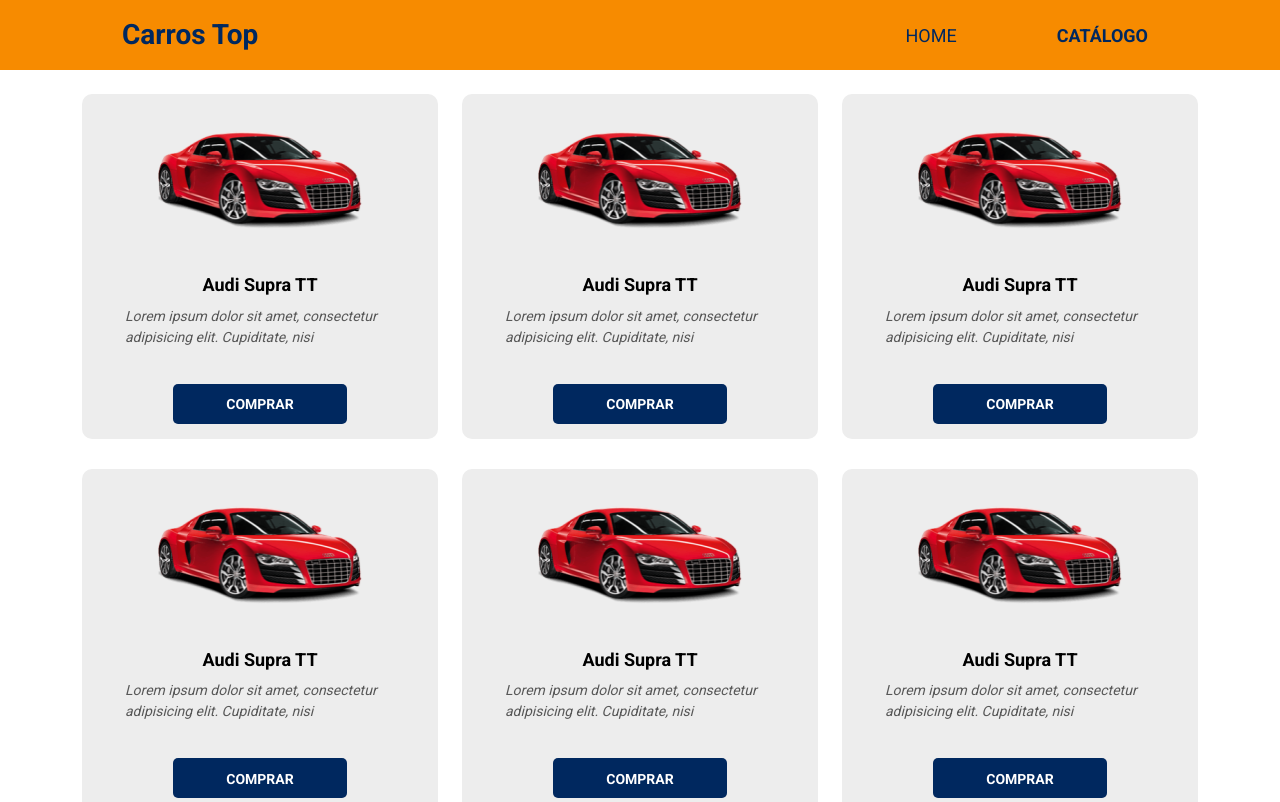
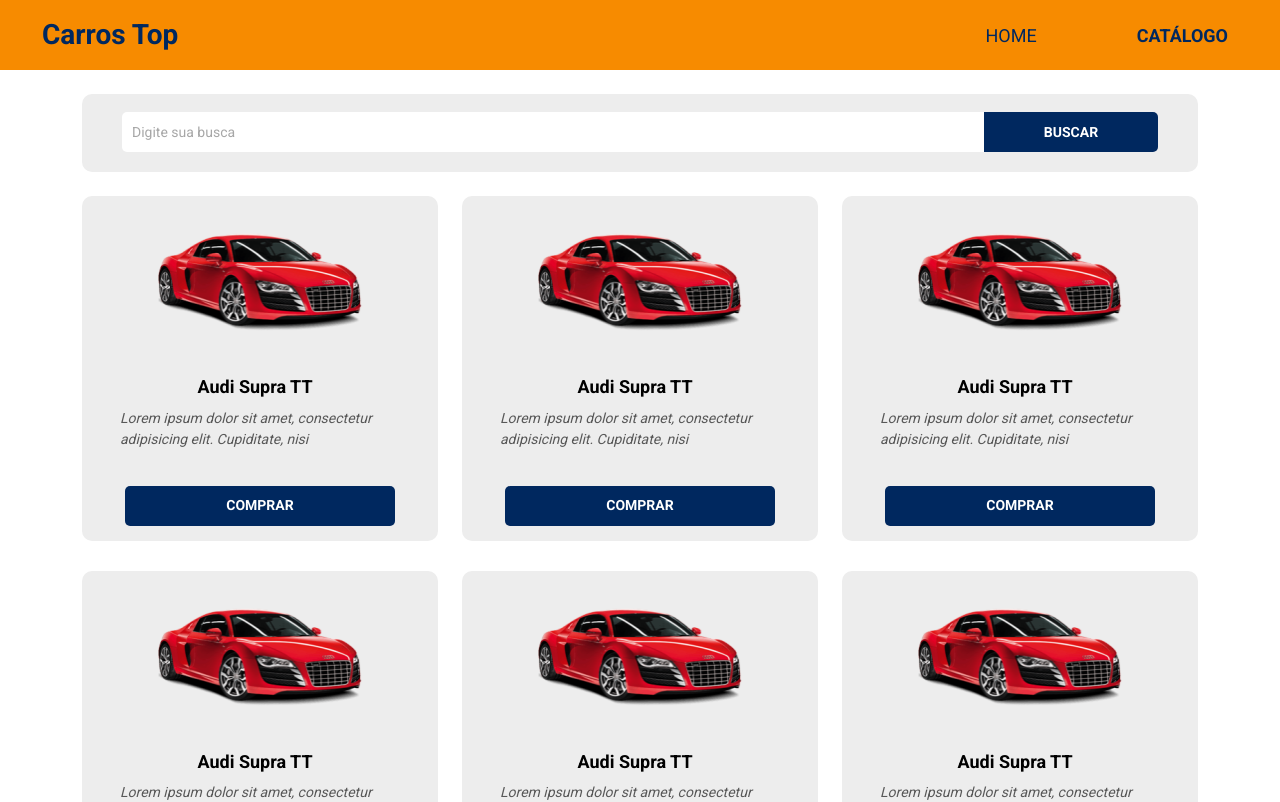
Before and after one commit to TiagoSouzaGarcia/bds07, a React (Create React App) app: page /products in a window 1280 px wide. Shown: the top 802 px of the page. Built offline with nearby package versions, Linux system fonts and the light colour scheme.

Commit message:
Finished Catalog, refactored Navbar css

```diff
--- a/src/components/ButtonBuyCatalog/index.tsx
+++ b/src/components/ButtonBuyCatalog/index.tsx
@@ -2,7 +2,7 @@
 
 const ButtonBuyCatalog = () => {
     return (
-        <button className="btn btn-icon btn-buy-catalog">
+        <button className="btn btn-buy-catalog">
             <h6>COMPRAR</h6>
         </button>
     );
--- a/src/components/ButtonBuyCatalog/styles.css
+++ b/src/components/ButtonBuyCatalog/styles.css
@@ -1,5 +1,5 @@
 .btn-buy-catalog {
-    background-color:  #00285F;
+  background-color: #00285f;
   max-width: 270px;
   width: 90%;
   height: 40px;
--- /dev/null
+++ b/src/components/ButtonSearchCatalog/index.tsx
@@ -0,0 +1,18 @@
+import './styles.css';
+
+const ButtonSearchCatalog = () => {
+  return (
+    <div className="btn-container">
+      <div className="btn-text-field">
+        <p>Digite sua busca</p>
+      </div>
+      <div>
+      <button className="btn btn-icon-search">
+          <h6>BUSCAR</h6>
+        </button>
+      </div>
+    </div>
+  );
+};
+
+export default ButtonSearchCatalog;
--- /dev/null
+++ b/src/components/ButtonSearchCatalog/styles.css
@@ -0,0 +1,74 @@
+.btn-container {
+    display: flex;
+    flex-direction: row;
+    align-items: center;
+    background-color: #EDEDED;
+    padding: 18px;
+    border-radius: 10px;
+}
+
+.btn-icon-search {
+    width: 77px;
+    height: 40px;
+    background-color: #00285F;
+    border-radius: 0px 5px 5px 0px;
+    color: #FFFFFF;
+    font-weight: bold;
+}
+
+.btn-icon-search h6 {
+    font-size: 14px;
+}
+
+.btn-text-field {
+    padding-left: 10px;
+    display: flex;
+    align-items: center;
+    width: 90%;
+    height: 40px;
+    color: #A7A7A7;
+    font-size: 14px;
+    text-align: left;
+    background-color: #FFFFFF;
+    border-radius: 5px 0px 0px 5px;
+}
+
+.btn-text-field p {
+    margin: 0px;
+}
+
+@media (min-width: 576px) {
+    .btn-text-field {
+        width: 320px;
+    }
+
+    .btn-icon-search {
+        width: 174px;
+    }
+}
+
+@media (min-width: 768px) {
+    .btn-text-field {
+        width: 516px;
+    }
+}
+
+@media (min-width: 992px) {
+    .btn-text-field {
+        width: 584px;
+    }
+
+    .btn-container {
+        padding-left: 80px;
+    }
+}
+
+@media (min-width: 1200px) {
+    .btn-text-field {
+        width: 90%;
+    }
+
+    .btn-container {
+        padding: 18px 40px 20px 40px;
+    }
+}
--- a/src/components/Navbar/styles.css
+++ b/src/components/Navbar/styles.css
@@ -4,37 +4,42 @@
   padding-left: 10px;
 }
 
-.nav-logo-text, .nav-logo-text:hover {
-    color: #00285F;
+.nav-logo-text,
+.nav-logo-text:hover {
+  color: #00285f;
 }
 
 .main-menu {
   display: flex;
   font-size: 18px;
-    justify-content: flex-end;
+  justify-content: flex-start;
 }
 
-.main-menu ul li {
-    padding-left: 70px;
-}
-
-.main-menu a, .main-menu a:hover {
-    color: #00285F;
+.main-menu a,
+.main-menu a:hover {
+  color: #00285f;
 }
 
 .main-menu a.active {
   font-weight: bold;
 }
 
-@media (min-width: 1200px) {
-    .nav-logo-text, .nav-logo-text:hover {
-        padding-left: 100px;
+@media (min-width: 768px) {
+  .main-menu ul li {
+    padding-left: 20px;
   }
 
   .main-menu {
-        margin-right: 120px;
+    justify-content: flex-end;
+    padding-right: 40px;
+  }
 }
 
+@media (min-width: 1200px) {
+  .nav-logo-text,
+  .nav-logo-text:hover {
+    padding-left: 20px;
+  }
   .main-menu ul li {
     padding-left: 100px;
   }
--- a/src/components/ProductCard/styles.css
+++ b/src/components/ProductCard/styles.css
@@ -31,7 +31,6 @@
   height: 165px;
 }
 
-
 .card-bottom-container {
   padding: 15px 20px 20px 20px;
   display: flex;
@@ -45,6 +44,18 @@
   max-width: 270px;
 }
 
-.card-button-container {
+@media (min-width: 576px) {
+  .card-bottom-container {
+    padding: 15px 20px 20px 10px;
+  }
 
+  .card-description-container p {
+    font-size: 12px;
   }
+}
+
+@media (min-width: 768px) {
+  .card-description-container p {
+    font-size: 14px;
+  }
+}
--- a/src/pages/Catalog/index.tsx
+++ b/src/pages/Catalog/index.tsx
@@ -1,9 +1,14 @@
+import ButtonSearchCatalog from 'components/ButtonSearchCatalog';
 import ProductCard from 'components/ProductCard';
 
 const Catalog = () => {
   return (
     <>
       <div className="container my-4">
+        <div className="btn-search-container">
+          <ButtonSearchCatalog />
+        </div>
+        <div className="my-4">
           <div className="row">
             <div className="col-sm-6 col-lg-4">
               <ProductCard />
@@ -28,6 +33,7 @@
             </div>
           </div>
         </div>
+      </div>
     </>
   );
 };
--- a/src/pages/Catalog/styles.css
+++ /dev/null
@@ -1,3 +0,0 @@
-.container {
-    color: black;
-}
```
Lines whose indentation alone changed are shown as unchanged.
